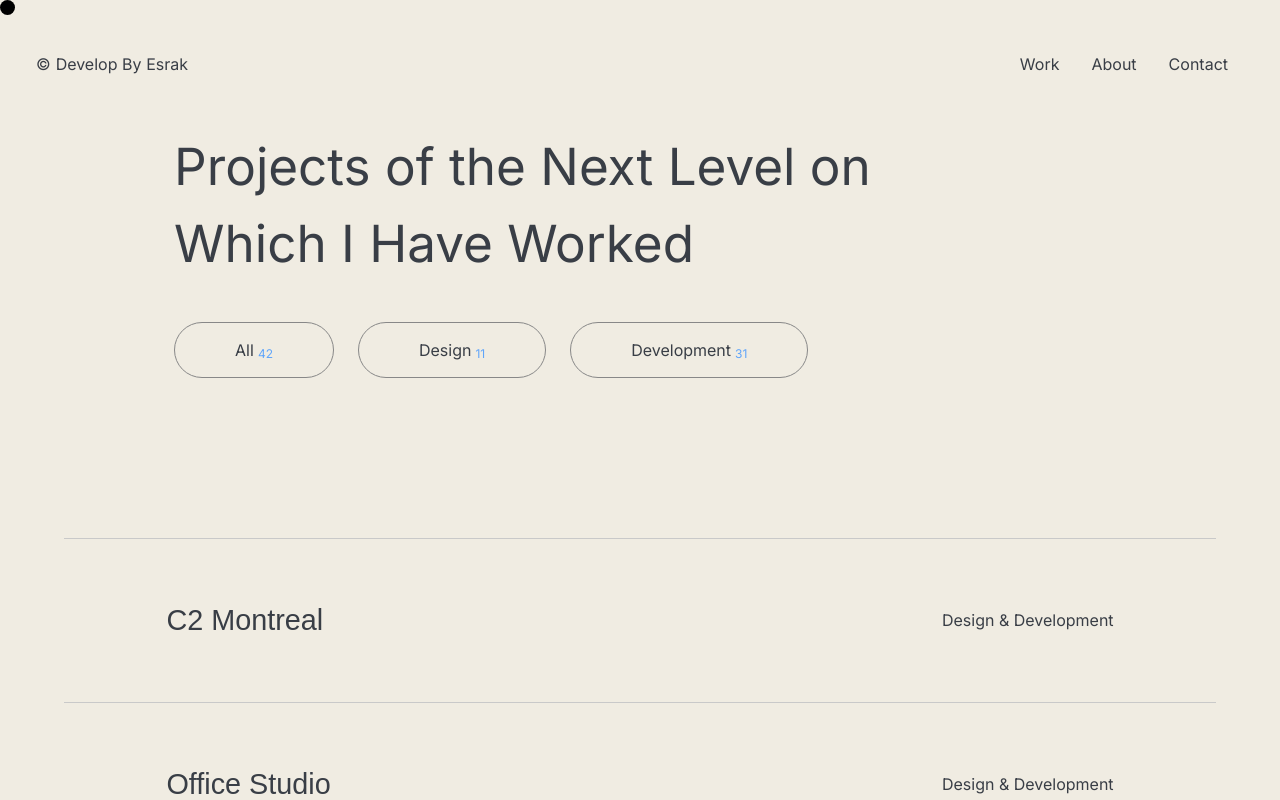
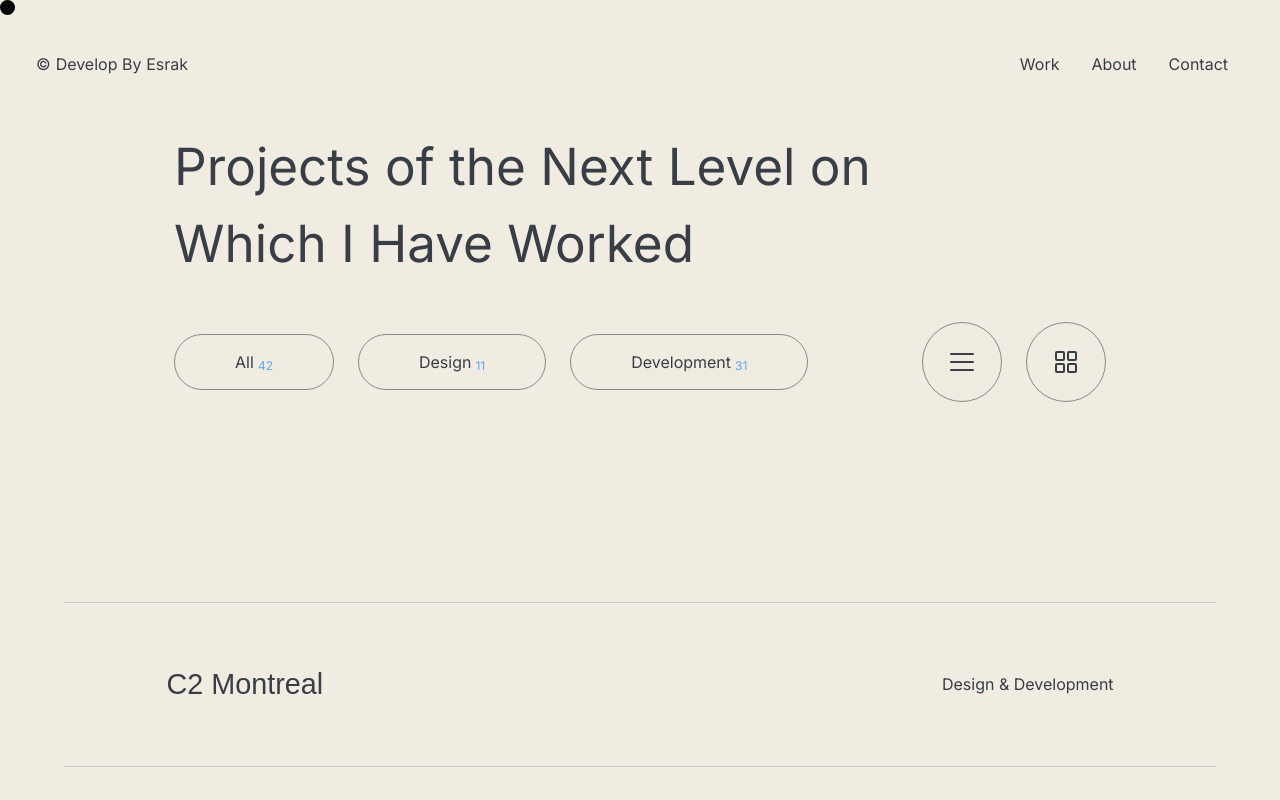
Before and after one commit to EsrakFahim/Esrak_Fahim, a Next.js app: page /work in a window 1280 px wide. Shown: the top 800 px of the page. Built offline with nearby package versions, Linux system fonts and the light colour scheme.

Commit message:
work page card show list btn createtd

```diff
--- a/app/AnimComponents/ButtonAmin/ButtonAmin.js
+++ b/app/AnimComponents/ButtonAmin/ButtonAmin.js
@@ -5,7 +5,7 @@ import React, { useEffect, useRef } from "react";
 import './ButtonAmin.scss'
 import Magnet from "../Magnet/Magnet";
 
-const ButtonAmin = ({ children, background = "#455ce9", ...attributes }) => {
+const ButtonAmin = ({ children, background = "#455ce9",rounded, ...attributes  }) => {
       const circle = useRef(null);
       let timeLine = useRef(null);
       let timeoutId = null;
@@ -38,7 +38,7 @@ const ButtonAmin = ({ children, background = "#455ce9", ...attributes }) => {
       return (
             <Magnet>
                   <div
-                        className="roundedButton"
+                        className={`roundedButton ${rounded ? "rounded" : "capsule"}`}
                         style={{ overflow: "hidden" }}
                         onMouseEnter={() => manageMouseEnter()}
                         onMouseLeave={() => manageMouseLeave()}
--- a/app/AnimComponents/ButtonAmin/ButtonAmin.scss
+++ b/app/AnimComponents/ButtonAmin/ButtonAmin.scss
@@ -1,12 +1,10 @@
 .roundedButton {
-      border-radius: 3em;
       border: 1px solid rgb(136, 136, 136);
       cursor: pointer;
       position: relative;
       display: flex;
       align-items: center;
       justify-content: center;
-      padding: 15px 60px 15px 60px;
 
       span {
             position: relative;
@@ -21,6 +19,19 @@
       }
 }
 
+.capsule {
+      border-radius: 3rem;
+      padding: 15px 60px 15px 60px;
+}
+
+.rounded {
+      width: 80px;
+      height: 80px;
+      padding: 20px;
+      border-radius: 99999999999px;
+}
+
+
 .circle {
       width: 100%;
       height: 150%;
--- a/app/Components/NavBar/NavBar.js
+++ b/app/Components/NavBar/NavBar.js
@@ -9,6 +9,7 @@ import { ScrollTrigger } from "gsap/ScrollTrigger";
 import Magnet from "@/app/AnimComponents/Magnet/Magnet";
 import { AnimatePresence } from "framer-motion";
 import Nav from "./Nav/Nav";
+import ButtonAmin from "@/app/AnimComponents/ButtonAmin/ButtonAmin";
 
 const navItems = [
       {
@@ -114,10 +115,14 @@ const NavBar = () => {
                                     ))}
                               </div>
                         </div>
-                        <div ref={button} className="headerBtnContainer">
-                              <Magnet>
                         <div
-                                          onClick={() => setIsActive(!isActive)}
+                              ref={button}
+                              className="headerBtnContainer"
+                        >
+                              <ButtonAmin
+                                    onClick={() => {
+                                          setIsActive(!isActive);
+                                    }}
                                     className="btn"
                               >
                                     <div
@@ -126,15 +131,12 @@ const NavBar = () => {
                                                       ? "burgerActive"
                                                       : ""
                                           }`}
-                                          />
-                                    </div>
-                              </Magnet>
+                                    ></div>
+                              </ButtonAmin>
                         </div>
                   </div>
-                  <AnimatePresence mode="wait" >
-                        {
-                              isActive && <Nav navItems={navItems}/>
-                        }
+                  <AnimatePresence mode="wait">
+                        {isActive && <Nav navItems={navItems} />}
                   </AnimatePresence>
             </>
       );
--- a/app/work/page.js
+++ b/app/work/page.js
@@ -3,6 +3,7 @@
 import React from "react";
 import ProjectsGallery from "@/app/AnimComponents/ProjectsGallery/ProjectsGallery";
 import ButtonAmin from "@/app/AnimComponents/ButtonAmin/ButtonAmin";
+import { List, SquaresFour } from "@phosphor-icons/react";
 
 const projects = [
       {
@@ -113,6 +114,7 @@ const page = () => {
                               Projects of the Next Level on <br /> Which I Have
                               Worked
                         </h1>
+                        <div className="flex justify-between items-center">
                               <div className="flex items-center gap-6 my-10">
                                     <ButtonAmin>
                                           <div className="flex items-end gap-1">
@@ -139,8 +141,21 @@ const page = () => {
                                           </div>
                                     </ButtonAmin>
                               </div>
+                              <div className="flex items-center gap-6 my-10">
+                                    <ButtonAmin rounded={true} >
+                                          <span className="flex items-center justify-center">
+                                                <List size={32} />
+                                          </span>
+                                    </ButtonAmin>
+                                    <ButtonAmin rounded={true} >
+                                          <span className="flex items-center justify-center">
+                                                <SquaresFour size={32} />
+                                          </span>
+                                    </ButtonAmin>
                               </div>
-                  <div>
+                        </div>
+                  </div>
+                  <div data-scroll data-scroll-speed={0.1}>
                         <ProjectsGallery
                               projects={projects}
                               fontMultiplier={0.45}
```
Lines whose indentation alone changed are shown as unchanged.
